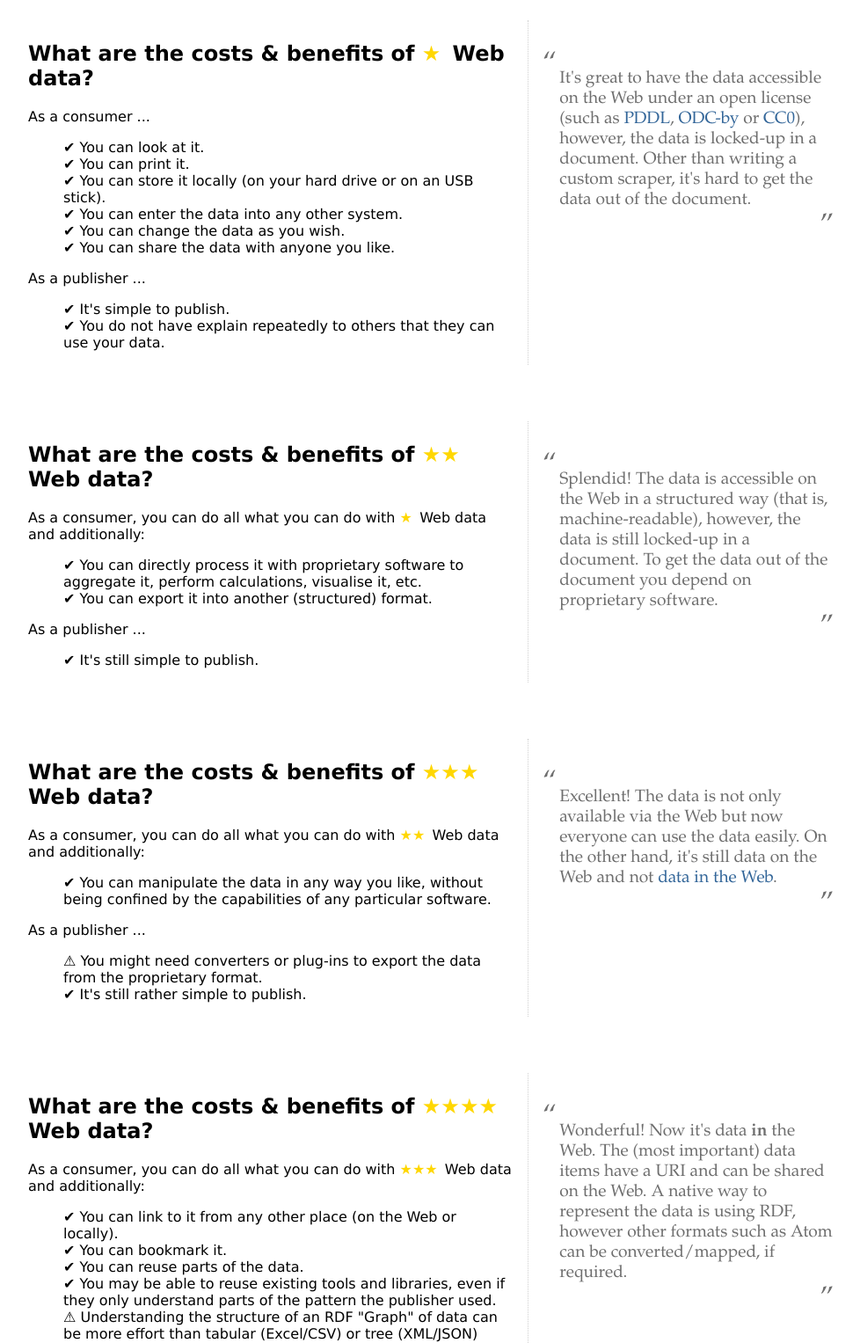
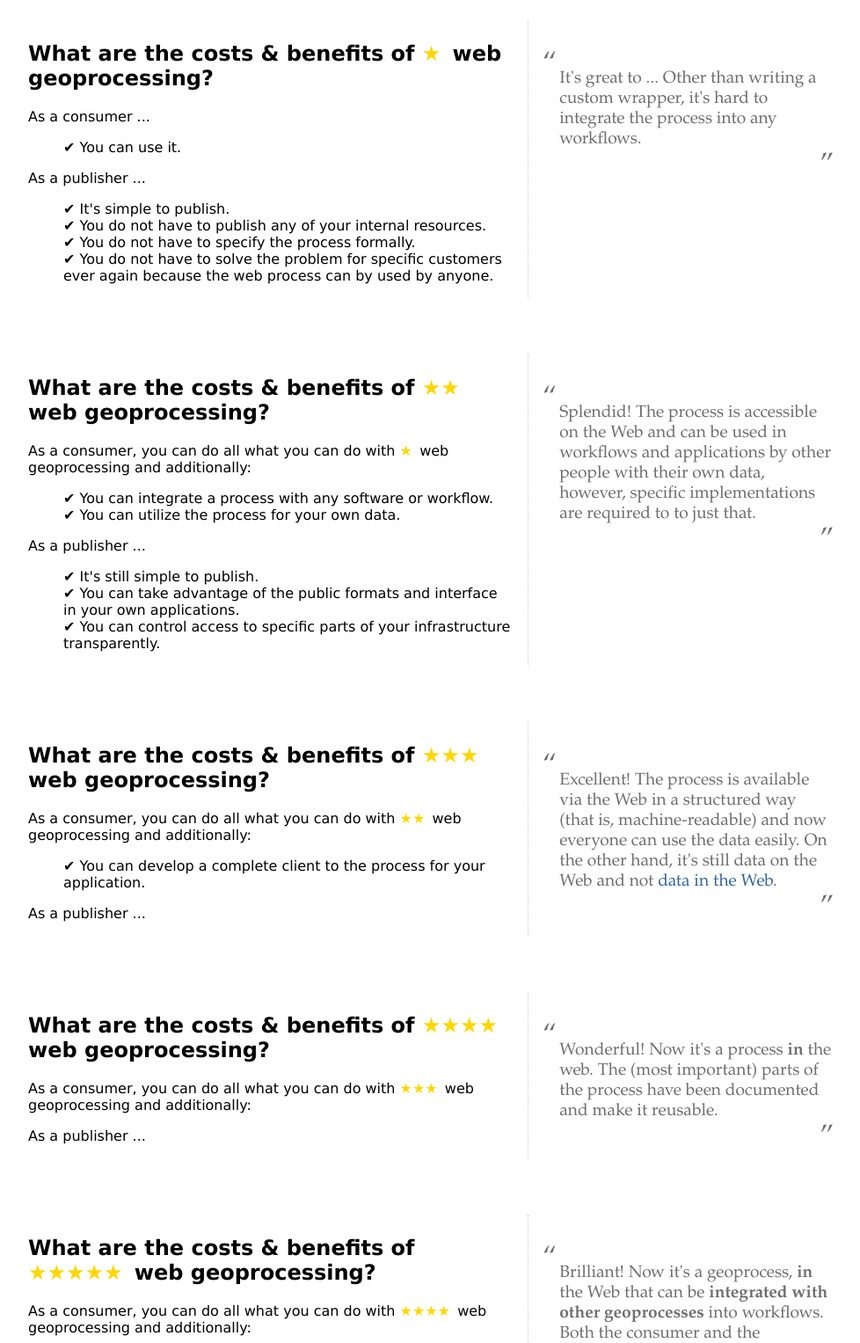
Before and after one commit to nuest/5starprocessing, a plain HTML site: page index.html in a window 1280 px wide. Shown: the part 1145-2672 px from the top of the page at 88% size, without its empty margins (56-1034 px from the left). Drawn offline with Linux system fonts and the light colour scheme.

Commit message:
alpha (incomplete) version of costs and benefits added

```diff
--- a/index.html
+++ b/index.html
@@ -29,27 +29,27 @@
 	<table>
 		<tr>
 			<td class="stars">&#x2605;</td>
-			<td>make your process available on the web under an an open license (e.g. a web form where I can enter my home and work address and get an HTML list of supermarkets)<a class="footnote" href="#addendum1" title="view costs and benefits of 1 star geoprocess">1</a></td>
+			<td><strong>make your process available on the web under an an open license</strong> (e.g. a web form where I can enter my home and work address and get an HTML list of supermarkets)<a class="footnote" href="#addendum1" title="view costs and benefits of 1 star geoprocess">1</a></td>
 			<!--<td><a href="gtd-1.pdf" title="1 star Galway temperature data">example ...</a></td>-->
 		</tr>
 		<tr>
 			<td class="stars">&#x2605;&#x2605;</td>
-			<td>document your process (inputs, outputs, ...) on the web and make it usable as an API (e.g. a SOAP or RESTful service endpoint is described on an HTML page and the endpoint accepts a route in SHP format and returns an ordered text list of the supermarkets’ addresses)<a class="footnote" href="#addendum2" title="view costs and benefits of 2 star geoprocess">2</a></td>
+			<td><strong>document your process (inputs, outputs, ...) on the web and make it usable as an API</strong> (e.g. a SOAP or RESTful service endpoint is described on an HTML page and the endpoint accepts a route in XML format and returns an ordered text list of the supermarkets’ addresses)<a class="footnote" href="#addendum2" title="view costs and benefits of 2 star geoprocess">2</a></td>
 			<!--<td><a href="gtd-2.xls" title="2 star Galway temperature data">example ...</a></td>-->
 		</tr>
 		<tr>
 			<td class="stars">&#x2605;&#x2605;&#x2605;</td>
-			<td>the control interface uses an open standard and the process is described in machine-readable form (e.g. an OGC WPS process, or WSDL endpoint woth SensorML description, accepting a shape file as the route input and returning a shape file with supermarket locations)<a class="footnote" href="#addendum3" title="view costs and benefits of 3 star geoprocess">3</a></td>
+			<td><strong>the control interface uses an open standard and the process is described in machine-readable form</strong> (e.g. a WSDL endpoint with SensorML description, accepting proprietary XML as the route input and returning a shape file with supermarket locations)<a class="footnote" href="#addendum3" title="view costs and benefits of 3 star geoprocess">3</a></td>
 			<!--<td><a href="gtd-3.csv" title="3 star Galway temperature data">example ...</a></td>-->
 		</tr>
 		<tr>
 			<td class="stars">&#x2605;&#x2605;&#x2605;&#x2605;</td>
-			<td>process inputs and outputs use non-proprietary or open formats (e.g. an OGC WPS process accepting GML/GPX input and returning the locations as GeoJSON<a class="footnote" href="#addendum4" title="view costs and benefits of 4 star geoprocess">4</a></td>
+			<td><strong>process inputs and outputs use standardized, non-proprietary or open formats</strong> (e.g. an OGC WPS process accepting GML/GPX input and returning the locations as GeoJSON<a class="footnote" href="#addendum4" title="view costs and benefits of 4 star geoprocess">4</a></td>
 			<!--<td><a href="gtd-4.html" title="4 star Galway temperature data">example ...</a></td>-->
 		</tr>
 		<tr>
 			<td class="stars">&#x2605;&#x2605;&#x2605;&#x2605;&#x2605;</td>
-			<td>All tools and algorithms to execute a geoprocess are available for re-use under an OSI-approved license (e.g. the source code of a geoprocess is published as GPLv3 and can be executed in an Open Source WPS such as PyWPS)<a class="footnote" href="#addendum5" title="view costs and benefits of 5 star geoprocess">5</a></td>
+			<td><strong>all tools and algorithms to execute a geoprocess are available</strong> for re-use under an OSI-approved license (e.g. the source code of a geoprocess is published as GPLv3 and can be executed in an Open Source WPS)<a class="footnote" href="#addendum5" title="view costs and benefits of 5 star geoprocess">5</a></td>
 			<!--<td><a href="gtd-5.html" title="5 star Galway temperature data">example ...</a></td>-->
 		</tr>
 	</table>
@@ -60,27 +60,25 @@
 
 	<div class="addendum" id="addendum1">
 		<div class="leftcol">
-			<h2>What are the costs &amp; benefits of <span class="stars-inline">&#x2605;</span> Web data?</h2>
+			<h2>What are the costs &amp; benefits of <span class="stars-inline">&#x2605;</span> web geoprocessing?</h2>
 			<p>As a consumer ...</p>
 			<ul class="check">
-				<li>&#10004; You can look at it.</li>
-				<li>&#10004; You can print it.</li>
-				<li>&#10004; You can store it locally (on your hard drive or on an USB stick).</li>
-				<li>&#10004; You can enter the data into any other system.</li>
-				<li>&#10004; You can change the data as you wish.</li>
-				<li>&#10004; You can share the data with anyone you like.</li>
+				<li>&#10004; You can use it.</li>
 			</ul>
 			<p>As a publisher ...</p>
 			<ul class="check">
 				<li>&#10004; It's simple to publish.</li>
-				<li>&#10004; You do not have explain repeatedly to others that they can use your data.</li>
+				<li>&#10004; You do not have to publish any of your internal resources.</li>
+				<li>&#10004; You do not have to specify the process formally.</li>
+				<li>&#10004; You do not have to solve the problem for specific customers ever again because the web process can by used by anyone.</li>
 			</ul>
 		</div>
 		<div class="rightcol">
 			<div class="squo">&ldquo;</div>
 			<p>
-				It's great to have the data accessible on the Web under an open license (such as <a href="http://www.opendatacommons.org/licenses/pddl/" title="Open Data Commons   &raquo; Public Domain Dedication and License (PDDL)">PDDL</a>, <a href="http://www.opendatacommons.org/licenses/by/" title="Open Data Commons   &raquo; Open Data Commons Attribution License">ODC-by</a> or <a href="http://creativecommons.org/publicdomain/zero/1.0/" title="Creative Commons &mdash;CC0 1.0 Universal">CC0</a>), however, the data is locked-up in a document.
-				Other than writing a custom scraper, it's hard to get the data out of the document.
+				It's great to ... <!-- have the data accessible on the Web under an open license (such as <a href="http://www.opendatacommons.org/licenses/pddl/" title="Open Data Commons   &raquo; Public Domain Dedication and License (PDDL)">PDDL</a>, <a href="http://www.opendatacommons.org/licenses/by/" title="Open Data Commons   &raquo; Open Data Commons Attribution License">ODC-by</a> or <a href="http://creativecommons.org/publicdomain/zero/1.0/" title="Creative Commons &mdash;CC0 1.0 Universal">CC0</a>), however, the data is locked-up in a document.
+				Other than writing a custom scraper, it's hard to get the data out of the document.-->
+				Other than writing a custom wrapper, it's hard to integrate the process into any workflows.
 			</p>
 			<div class="equo">&rdquo;</div>
 		</div>
@@ -89,22 +87,23 @@
 
 	<div class="addendum" id="addendum2">
 		<div class="leftcol">
-			<h2>What are the costs &amp; benefits of <span class="stars-inline">&#x2605;&#x2605;</span> Web data?</h2>
-			<p>As a consumer, you can do all what you can do with <span class="stars-inline">&#x2605;</span> Web data and additionally:</p>
+			<h2>What are the costs &amp; benefits of <span class="stars-inline">&#x2605;&#x2605;</span> web geoprocessing?</h2>
+			<p>As a consumer, you can do all what you can do with <span class="stars-inline">&#x2605;</span> web geoprocessing and additionally:</p>
 			<ul class="check">
-				<li>&#10004; You can directly process it with proprietary software to aggregate it, perform calculations, visualise it, etc.</li>
-				<li>&#10004; You can export it into another (structured) format.</li>
+				<li>&#10004; You can integrate a process with any software or workflow.</li>
+				<li>&#10004; You can utilize the process for your own data.</li>
 			</ul>
 			<p>As a publisher ...</p>
 			<ul class="check">
 				<li>&#10004; It's still simple to publish.</li>
+				<li>&#10004; You can take advantage of the public formats and interface in your own applications.</li>
+				<li>&#10004; You can control access to specific parts of your infrastructure transparently.</li>
 			</ul>
 		</div>
 		<div class="rightcol">
 			<div class="squo">&ldquo;</div>
 			<p>
-				Splendid! The data is accessible on the Web in a structured way (that is, machine-readable), however, the data is still locked-up in a document.
-				To get the data out of the document you depend on proprietary software.
+				Splendid! The process is accessible on the Web and can be used in workflows and applications by other people with their own data, however, specific implementations are required to to just that.
 			</p>
 			<div class="equo">&rdquo;</div>
 		</div>
@@ -113,21 +112,22 @@
 
 	<div class="addendum" id="addendum3">
 		<div class="leftcol">
-			<h2>What are the costs &amp; benefits of <span class="stars-inline">&#x2605;&#x2605;&#x2605;</span> Web data?</h2>
-			<p>As a consumer, you can do all what you can do with <span class="stars-inline">&#x2605;&#x2605;</span> Web data and additionally:</p>
+			<h2>What are the costs &amp; benefits of <span class="stars-inline">&#x2605;&#x2605;&#x2605;</span> web geoprocessing?</h2>
+			<p>As a consumer, you can do all what you can do with <span class="stars-inline">&#x2605;&#x2605;</span> web geoprocessing and additionally:</p>
 			<ul class="check">
-				<li>&#10004; You can manipulate the data in any way you like, without being confined by the capabilities of any particular software.</li>
+				<li>&#10004; You can develop a complete client to the process for your application.</li>
 			</ul>
 			<p>As a publisher ...</p>
 			<ul class="check">
+				<!--
 				<li>&#9888; You might need converters or plug-ins to export the data from the proprietary format.</li>
-				<li>&#10004; It's still rather simple to publish.</li>
+				<li>&#10004; It's still rather simple to publish.</li>-->
 			</ul>
 		</div>
 		<div class="rightcol">
 			<div class="squo">&ldquo;</div>
 			<p>
-				Excellent! The data is not only available via the Web but now everyone can use the data easily.
+				Excellent! The process is available via the Web in a structured way (that is, machine-readable) and now everyone can use the data easily.
 				On the other hand, it's still data on the Web and not <a href="http://webofdata.wordpress.com/2010/03/01/data-and-the-web-choices/" title="Data and the Web &#8211; a great many of choices  &laquo;  Web of Data">data in the Web</a>.
 			</p>
 			<div class="equo">&rdquo;</div>
@@ -137,31 +137,31 @@
 
 	<div class="addendum" id="addendum4">
 		<div class="leftcol">
-			<h2>What are the costs &amp; benefits of <span class="stars-inline">&#x2605;&#x2605;&#x2605;&#x2605;</span> Web data?</h2>
-			<p>As a consumer, you can do all what you can do with <span class="stars-inline">&#x2605;&#x2605;&#x2605;</span> Web data and additionally:</p>
+			<h2>What are the costs &amp; benefits of <span class="stars-inline">&#x2605;&#x2605;&#x2605;&#x2605;</span> web geoprocessing?</h2>
+			<p>As a consumer, you can do all what you can do with <span class="stars-inline">&#x2605;&#x2605;&#x2605;</span> web geoprocessing and additionally:</p>
 			<ul class="check">
+				<!--
 				<li>&#10004; You can link to it from any other place (on the Web or locally).</li>
 				<li>&#10004; You can bookmark it.</li>
 				<li>&#10004; You can reuse parts of the data.</li>
 				<li>&#10004; You may be able to reuse existing tools and libraries, even if they only understand parts of the pattern the publisher used.</li>
 				<li>&#9888; Understanding the structure of an RDF "Graph" of data can be more effort than tabular (Excel/CSV) or tree (XML/JSON) data.</li>
-				<li>&#10004; You can combine the data safely with other data. URIs are a global scheme so if two things have the same URI then it's intentional, and if so that's well on it's way to being 5 star data!</li>
-
+				<li>&#10004; You can combine the data safely with other data. URIs are a global scheme so if two things have the same URI then it's intentional, and if so that's well on it's way to being 5 star data!</li>-->
 			</ul>
 			<p>As a publisher ...</p>
 			<ul class="check">
+				<!--
 				<li>&#10004; You have fine-granular control over the data items and can optimise their access (load balancing, caching, etc.)</li>
 				<li>&#10004; Other data publishers can now link into your data, promoting it to 5 star!</li>
 				<li>&#9888; You typically invest some time slicing and dicing your data.</li>
 				<li>&#9888; You'll need to assign URIs to data items and think about how to represent the data.</li>
-				<li>&#9888; You need to either find existing patterns to reuse or create your own.</li>
+				<li>&#9888; You need to either find existing patterns to reuse or create your own.</li>-->
 			</ul>
 		</div>
 		<div class="rightcol">
 			<div class="squo">&ldquo;</div>
 			<p>
-				Wonderful! Now it's data <strong>in</strong> the Web. The (most important) data items have a URI and can be shared on the Web.
-				A native way to represent the data is using RDF, however other formats such as Atom can be converted/mapped, if required.
+				Wonderful! Now it's a process <strong>in</strong> the web. The (most important) parts of the process have been documented and make it reusable.
 			</p>
 			<div class="equo">&rdquo;</div>
 		</div>
@@ -170,28 +170,30 @@
 
 	<div class="addendum" id="addendum5">
 		<div class="leftcol">
-			<h2>What are the costs &amp; benefits of <span class="stars-inline">&#x2605;&#x2605;&#x2605;&#x2605;&#x2605;</span> Web data?</h2>
-			<p>As a consumer, you can do all what you can do with <span class="stars-inline">&#x2605;&#x2605;&#x2605;&#x2605;</span> Web data and additionally:</p>
+			<h2>What are the costs &amp; benefits of <span class="stars-inline">&#x2605;&#x2605;&#x2605;&#x2605;&#x2605;</span> web geoprocessing?</h2>
+			<p>As a consumer, you can do all what you can do with <span class="stars-inline">&#x2605;&#x2605;&#x2605;&#x2605;</span> web geoprocessing and additionally:</p>
 			<ul class="check">
-				<li>&#10004; You can discover more (related) data while consuming the data.</li>
-				<li>&#10004; You can directly learn about the data schema.</li>
-				<li>&#9888; You now have to deal with broken data links, just like 404 errors in web pages.</li>
-				<li>&#9888; Presenting data from an arbitrary link as fact is as risky as letting people include content from any website in your pages. Caution, trust and common sense are all still necessary.</li>
+				<li>&#10004; You can manipulate the geoprocess in any way you like, without being confined by the capabilities of any particular software.</li>
+				<li>&#10004; You can directly learn about the logic of a process.</li>
+				<li>&#9888; You can deploy your own instance of the (changed) geoprocess.</li>
 			</ul>
 			<p>As a publisher ...</p>
 			<ul class="check">
-				<li>&#10004; You make your data discoverable.</li>
+				<!--<li>&#10004; You make your data discoverable.</li>
 				<li>&#10004; You increase the value of your data.</li>
 				<li>&#10004; You own organisation will gain the same benefits from the links as the consumers.</li>
 				<li>&#9888; You'll need to invest resources to link your data to other data on the Web.</li>
-				<li>&#9888; You may need to repair broken or incorrect links.</li>
+				<li>&#10004; You can store it locally (on your hard drive or on an USB stick).</li>
+				<li>&#10004; You can enter the data into any other system.</li>
+				<li>&#10004; You can change the data as you wish.</li>-->
+				<li>&#10004; You can share the process with anyone you like.</li>
+				<li>&#9888; You may need to invest resources to maintain a reliable service instance.</li>
 			</ul>
 		</div>
 		<div class="rightcol">
 			<div class="squo">&ldquo;</div>
 			<p>
-				Brilliant! Now it's data, <strong>in</strong> the Web <strong>linked to</strong> other data. Both the consumer and the publisher
-				benefit from the <a href="http://en.wikipedia.org/wiki/Network_effect" title="Network effect - Wikipedia, the free encyclopedia">network effect</a>.
+				Brilliant! Now it's a geoprocess, <strong>in</strong> the Web that can be <strong>integrated with other geoprocesses</strong> into workflows. Both the consumer and the publisher benefit from the <a href="http://en.wikipedia.org/wiki/Network_effect" title="Network effect - Wikipedia, the free encyclopedia">network effect</a>.
 			</p>
 			<div class="equo">&rdquo;</div>
 		</div>
```
